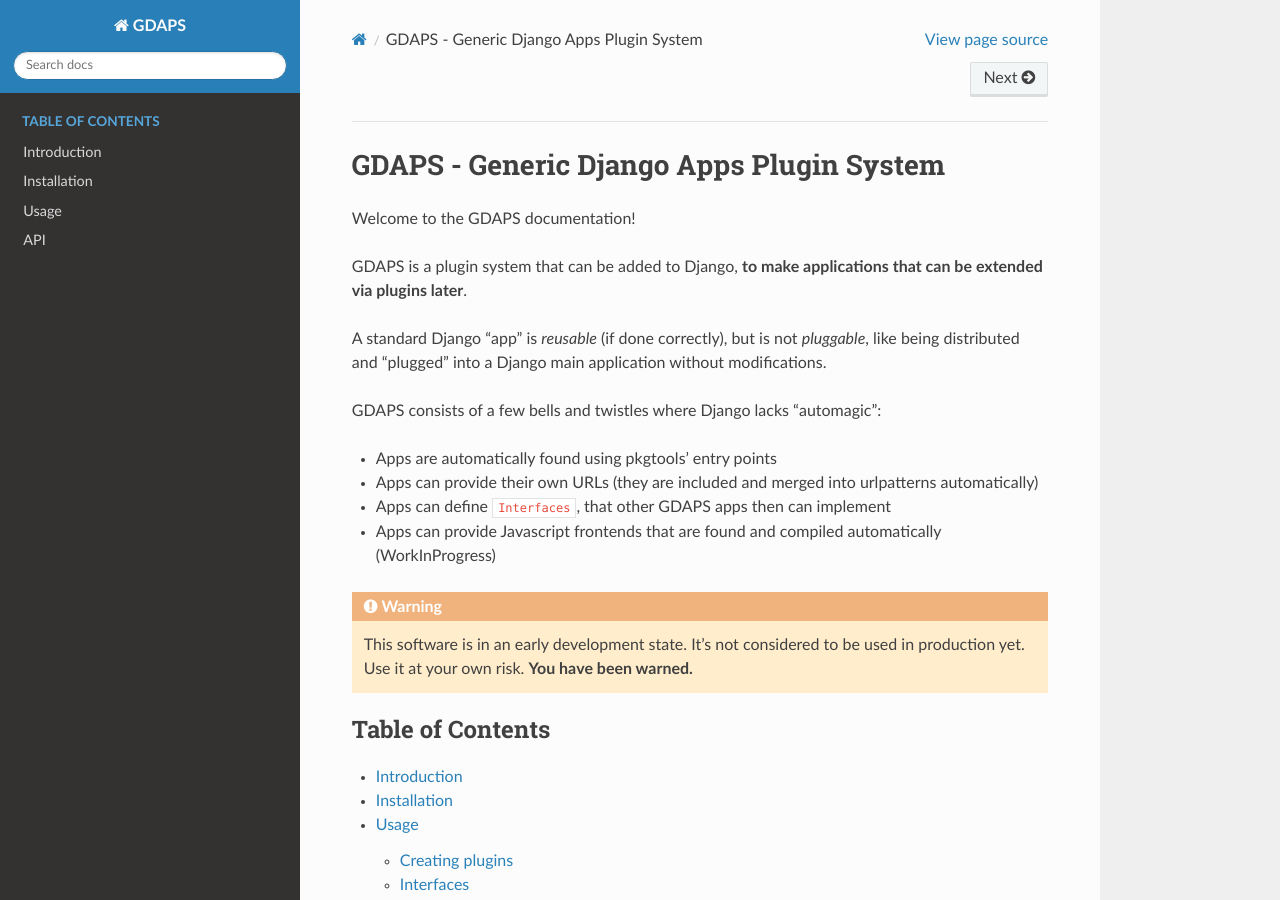
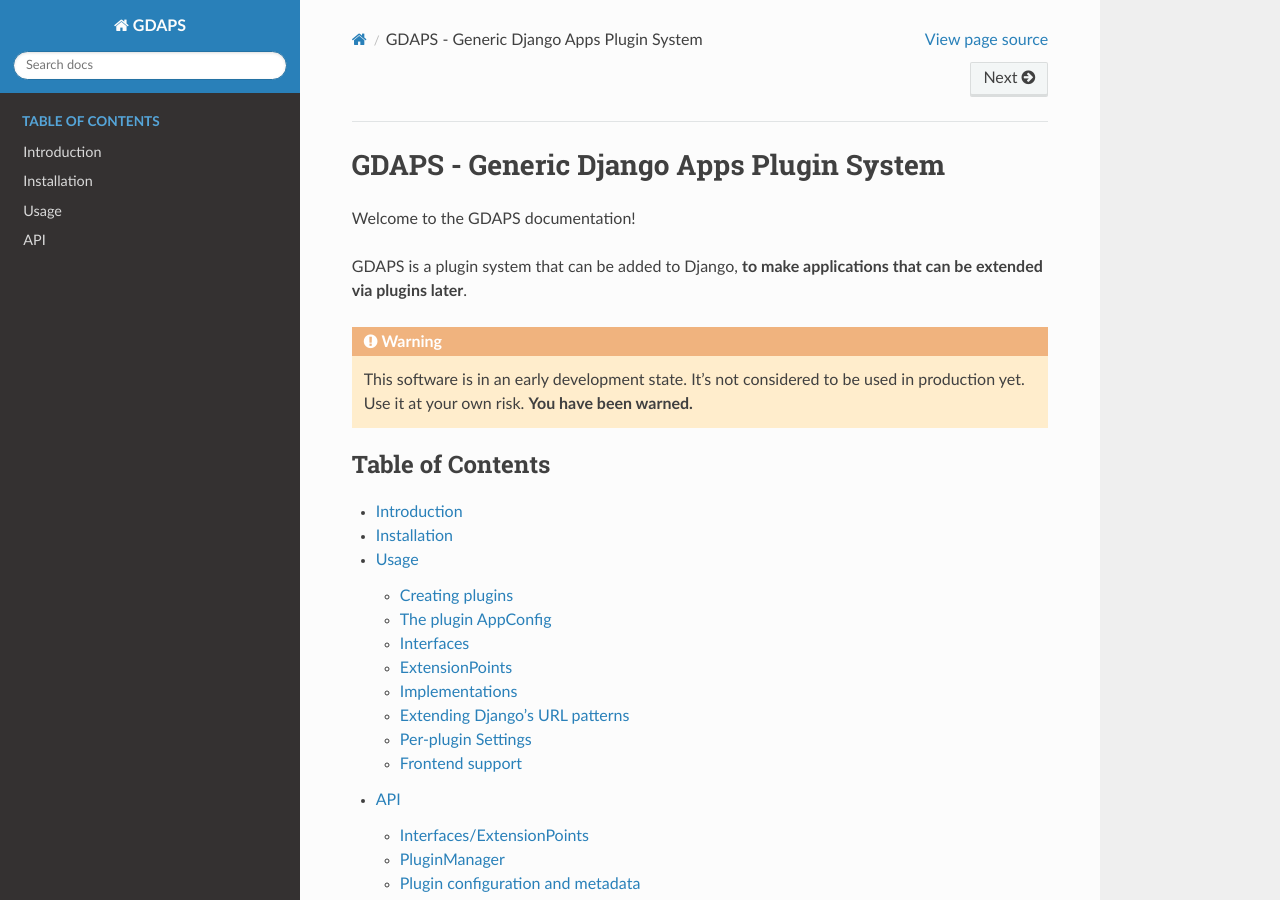
Before and after one commit to rogue707Dev/django-gdaps, a Sphinx documentation site: the page built from docs/index.rst, in a window 1280 px wide and 900 px high. Built offline with Sphinx 7.4.7 and the Read the Docs theme 2.0.0, drawn with Linux system fonts in a browser that asks for light colours; pages that are not in the unit, such as notebooks, are missing from menus.

Commit message:
documentation++

```diff
--- a/docs/index.rst
+++ b/docs/index.rst
@@ -6,23 +6,9 @@
 
 GDAPS is a plugin system that can be added to Django, **to make applications that can be extended via plugins later**.
 
-A standard Django "app" is *reusable* (if done correctly), but is not *pluggable*,
-like being distributed and "plugged" into a Django main application without modifications.
-
-GDAPS consists of a few bells and twistles where Django lacks "automagic":
-
-* Apps are automatically found using pkgtools' entry points
-* Apps can provide their own URLs (they are included and merged into urlpatterns automatically)
-* Apps can define ``Interfaces``, that other GDAPS apps then can implement
-* Apps can provide Javascript frontends that are found and compiled automatically (WorkInProgress)
-
-
-
 .. warning::
     This software is in an early development state. It's not considered to be used in production yet.
     Use it at your own risk. **You have been warned.**
-
-
 
 .. toctree::
     :maxdepth: 2
```
Also changed, not shown: docs/usage.rst (+23 -16 lines), 2 other files.
